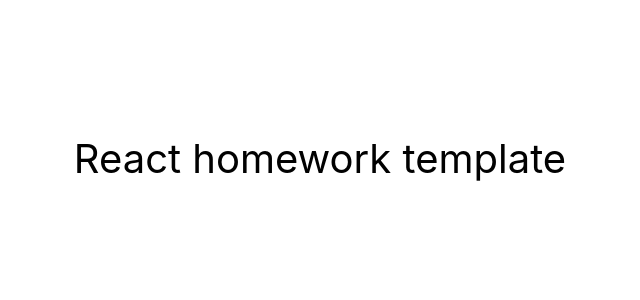
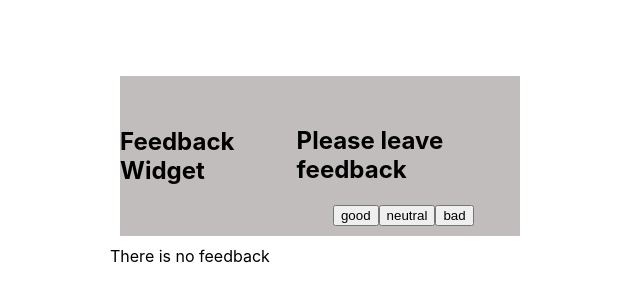
Before and after one commit to Cipick23/goit-react-hw-04-feedback, a React (Create React App) app: page / in a window 1280 px wide. Shown: the part 242-542 px from the top of the page, without its empty margins (320-960 px from the left). Built offline with nearby package versions, Linux system fonts and the light colour scheme.

Commit message:
bootstrap

```diff
--- a/package.json
+++ b/package.json
@@ -7,7 +7,10 @@
     "@testing-library/jest-dom": "^5.16.3",
     "@testing-library/react": "^12.1.4",
     "@testing-library/user-event": "^13.5.0",
+    "bootstrap-notify": "^3.1.3",
     "react": "^18.1.0",
+    "react-bootstrap": "^2.10.0",
+    "react-bootstrap-buttons": "^1.0.0",
     "react-dom": "^18.1.0",
     "react-scripts": "5.0.1",
     "web-vitals": "^2.1.3"
--- a/src/components/App.jsx
+++ b/src/components/App.jsx
@@ -1,16 +1,58 @@
-export const App = () => {
-  return (
-    <div
-      style={{
-        height: '100vh',
-        display: 'flex',
-        justifyContent: 'center',
-        alignItems: 'center',
-        fontSize: 40,
-        color: '#010101'
-      }}
-    >
-      React homework template
-    </div>
-  );
-};
+import Statistics from './statistics/Statistics';
+import FeedbackOptions from './feedback options/FeedbackOptions';
+import Section from './section/Section';
+import Notification from './notification/Notification';
+import React, { Component } from 'react';
+
+class App extends Component {
+  state = {
+    good: 0,
+    neutral: 0,
+    bad: 0,
+  };
+
+  handleFeedback = type => {
+    this.setState(prevState => ({ [type]: prevState[type] + 1 }));
+  };
+
+  countTotalFeedback = () => {
+    const { good, neutral, bad } = this.state;
+    return good + neutral + bad;
+  };
+
+  countPositiveFeedbackPercentage = () => {
+    const total = this.countTotalFeedback();
+    return total ? Math.round((this.state.good / total) * 100) : 0;
+  };
+
+  render() {
+    const { good, neutral, bad } = this.state;
+    const total = this.countTotalFeedback();
+    const positivePercentage = this.countPositiveFeedbackPercentage();
+
+    return (
+      <div>
+        <Section title="Feedback Widget">
+          <FeedbackOptions
+            options={['good', 'neutral', 'bad']}
+            onLeaveFeedback={this.handleFeedback}
+          />
+        </Section>
+        {total > 0 && (
+          <Section title="Statistics Widget">
+            <Statistics
+              good={good}
+              neutral={neutral}
+              bad={bad}
+              total={total}
+              positivePercentage={positivePercentage}
+            />
+          </Section>
+        )}
+        {total === 0 && <Notification message="There is no feedback" />}
+      </div>
+    );
+  }
+}
+
+export default App;
--- /dev/null
+++ b/src/components/feedback options/FeedbackOptions.jsx
@@ -0,0 +1,37 @@
+// FeedbackOptions.js
+import React, { Component } from 'react';
+import PropTypes from 'prop-types';
+import styles from './FeedbackOptions.module.css';
+import { Button } from 'react-bootstrap';
+
+class FeedbackOptions extends Component {
+  render() {
+    const { options, onLeaveFeedback } = this.props;
+
+    return (
+      <section className={styles.statistics}>
+        <h2>
+          <span className={styles.black}>Please leave feedback</span>
+        </h2>
+        <div>
+          {options.map(option => (
+            <button
+              key={option}
+              variant="outline-success"
+              onClick={() => onLeaveFeedback(option)}
+            >
+              {option}
+            </button>
+          ))}
+        </div>
+      </section>
+    );
+  }
+}
+
+FeedbackOptions.propTypes = {
+  options: PropTypes.array.isRequired,
+  onLeaveFeedback: PropTypes.func.isRequired,
+};
+
+export default FeedbackOptions;
--- /dev/null
+++ b/src/components/feedback options/FeedbackOptions.module.css
@@ -0,0 +1,14 @@
+.black {
+    color: #000;
+}
+
+.statistics {
+    margin-top: 20px;
+    padding: 10px;
+    display: flex;
+    flex-direction: column;
+    justify-content: center;
+    align-items: center;
+    font-size: 40;
+    color: #010101
+}
--- /dev/null
+++ b/src/components/notification/Notification.jsx
@@ -0,0 +1,25 @@
+// Notification.js
+import React, { Component } from 'react';
+import Alert from 'react-bootstrap/Alert';
+import PropTypes from 'prop-types';
+
+class Notification extends Component {
+  render() {
+    const { message } = this.props;
+    return (
+      <>
+        {['danger'].map(variant => (
+          <Alert key={variant} variant={variant}>
+            {message}
+          </Alert>
+        ))}
+      </>
+    );
+  }
+}
+
+Notification.propTypes = {
+  message: PropTypes.string.isRequired,
+};
+
+export default Notification;
--- /dev/null
+++ b/src/components/section/Section.jsx
@@ -0,0 +1,32 @@
+import React, { Component } from 'react';
+import PropTypes from 'prop-types';
+import { Card } from 'react-bootstrap';
+
+class Section extends Component {
+  render() {
+    const { title, children } = this.props;
+    return (
+      <Card
+        style={{
+          width: '25rem',
+          display: 'flex',
+          alignItems: 'center',
+          justifyContent: 'center',
+          background: '#c2bdbd',
+          fontSize: '40',
+          margin: '10px',
+        }}
+      >
+        <h2>{title}</h2>
+        {children}
+      </Card>
+    );
+  }
+}
+
+Section.propTypes = {
+  title: PropTypes.string.isRequired,
+  children: PropTypes.node.isRequired,
+};
+
+export default Section;
--- /dev/null
+++ b/src/components/statistics/Statistics.jsx
@@ -0,0 +1,36 @@
+// Statistics.js
+import React, { Component } from 'react';
+import PropTypes from 'prop-types';
+import styles from './Statistics.module.css';
+import { Stack } from 'react-bootstrap';
+
+class Statistics extends Component {
+  render() {
+    const { good, neutral, bad, total, positivePercentage } = this.props;
+
+    return (
+      <section className={styles.statistics}>
+        <h2>
+          <span className={styles.black}>Statistics</span>
+        </h2>
+        <Stack gap={3}>
+          <div className="p-2">Good: {good}</div>
+          <div className="p-2">Neutral: {neutral}</div>
+          <div className="p-2">Bad: {bad}</div>
+          <div className="p-2">Total: {total}</div>
+          <div className="p-2">PositiveFeedback: {positivePercentage}%</div>
+        </Stack>
+      </section>
+    );
+  }
+}
+
+Statistics.propTypes = {
+  good: PropTypes.number.isRequired,
+  neutral: PropTypes.number.isRequired,
+  bad: PropTypes.number.isRequired,
+  total: PropTypes.number.isRequired,
+  positivePercentage: PropTypes.number.isRequired,
+};
+
+export default Statistics;
--- /dev/null
+++ b/src/components/statistics/Statistics.module.css
@@ -0,0 +1,14 @@
+.black {
+    color: #000;
+}
+
+.statistics {
+    margin-top: 20px;
+    padding: 10px;
+    display: flex;
+    flex-direction: column;
+    justify-content: center;
+    align-items: center;
+    font-size: 40;
+    color: #010101
+}
--- a/src/index.css
+++ b/src/index.css
@@ -1,12 +1,15 @@
-@import-normalize; /* bring in normalize.css styles */
+/* @import-normalize; bring in normalize.css styles */
 
 body {
-  margin: 0;
   font-family: -apple-system, BlinkMacSystemFont, 'Segoe UI', 'Roboto', 'Oxygen',
     'Ubuntu', 'Cantarell', 'Fira Sans', 'Droid Sans', 'Helvetica Neue',
     sans-serif;
   -webkit-font-smoothing: antialiased;
   -moz-osx-font-smoothing: grayscale;
+  height: 100vh;
+  display: flex;
+  justify-content: center;
+  align-items: center;
 }
 
 code {
--- a/src/index.js
+++ b/src/index.js
@@ -1,10 +1,8 @@
 import React from 'react';
 import ReactDOM from 'react-dom/client';
-import { App } from 'components/App';
+import  App from 'components/App';
 import './index.css';
 
 ReactDOM.createRoot(document.getElementById('root')).render(
-  <React.StrictMode>
     <App />
-  </React.StrictMode>
 );
```
Also changed, not shown: 1 other file (tests, documents, lock files or other folders).
